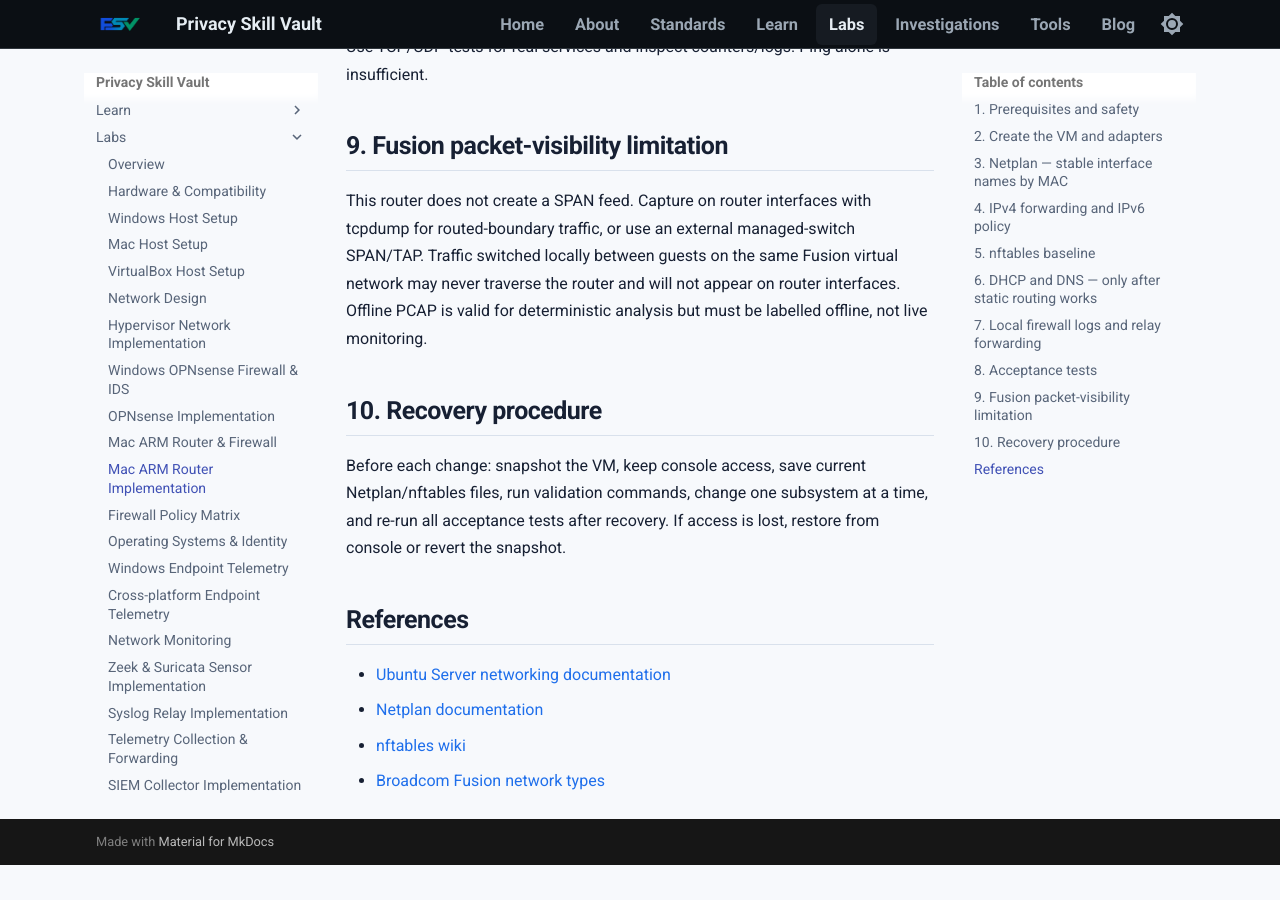
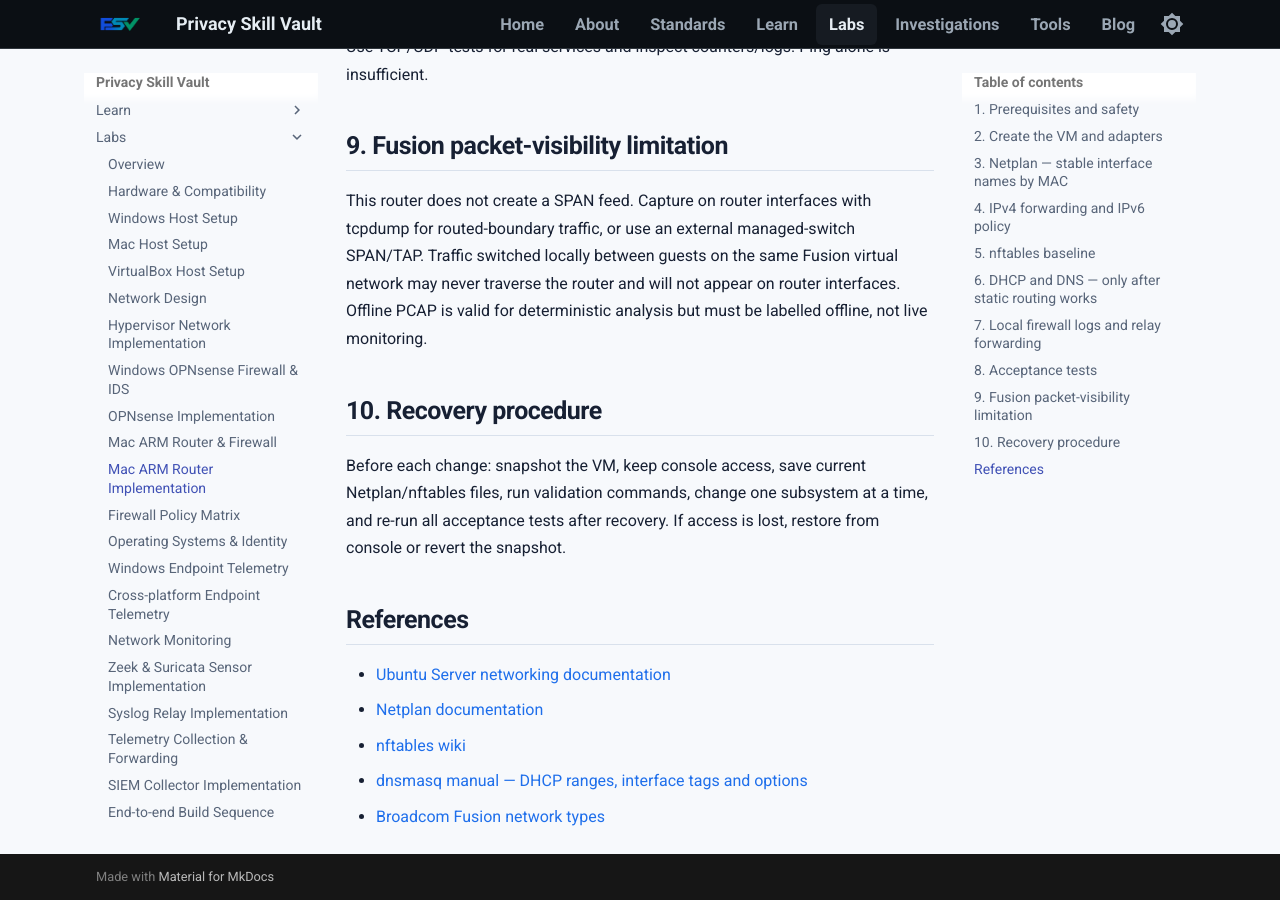
Before and after one commit to PrivacySkillVault/privacyskillvault.github.io, an MkDocs documentation site: the page built from docs/labs/mac-arm-router-implementation.md, in a window 1280 px wide and 900 px high, scrolled down 9671 px. Built offline with MkDocs 1.6.1 and Material for MkDocs 9.7.7, drawn with Linux system fonts in a browser that asks for light colours; before the commit the page ends 10536 px from its top, so only the background shows below that.

Commit message:
Add authoritative configuration references to corrected runbooks

```diff
--- a/docs/labs/mac-arm-router-implementation.md
+++ b/docs/labs/mac-arm-router-implementation.md
@@ -410,4 +410,5 @@
 - [Ubuntu Server networking documentation](https://ubuntu.com/server/docs)
 - [Netplan documentation](https://netplan.readthedocs.io/)
 - [nftables wiki](https://wiki.nftables.org/wiki-nftables/index.php/Main_Page)
+- [dnsmasq manual — DHCP ranges, interface tags and options](https://dnsmasq.org/docs/dnsmasq-man.html)
 - [Broadcom Fusion network types](https://knowledge.broadcom.com/external/article/303393/understanding-networking-types-in-vmware.html)
```
